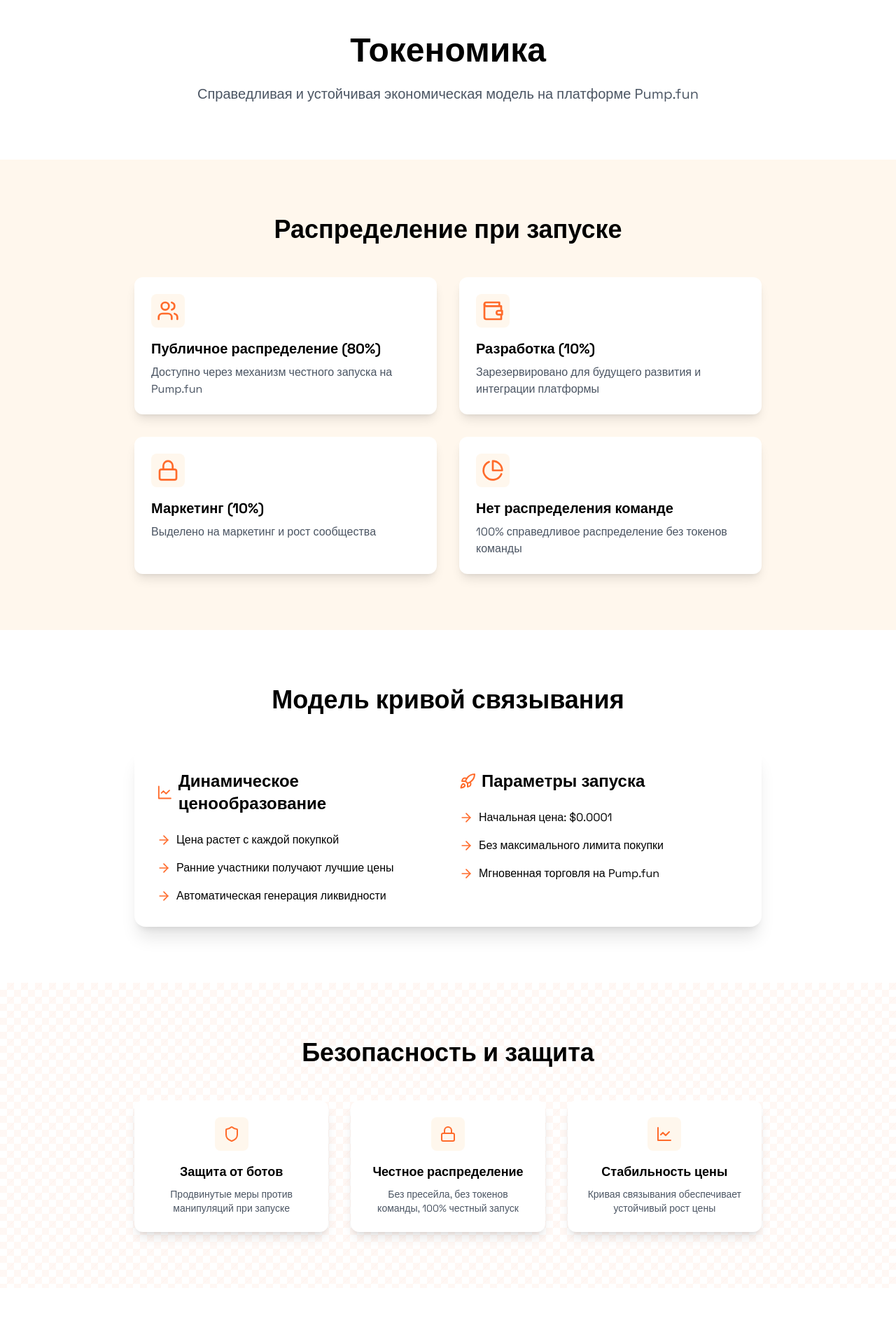
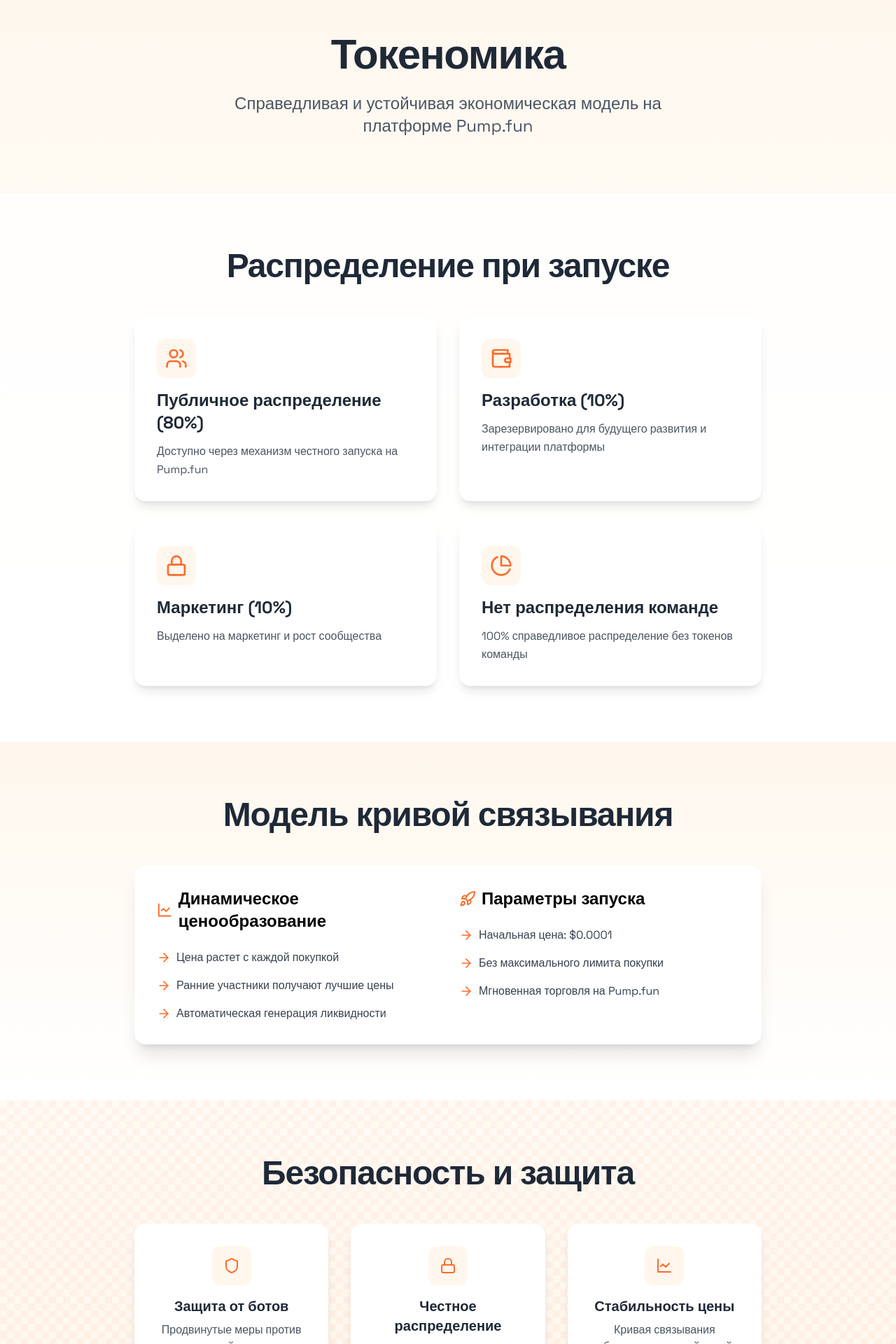
Before and after one commit to 8di4k/Call-Token, a React (Vite) app: page /tokenomics in a window 1280 px wide. Shown: the part 160-2080 px from the top of the page at 70% size. Built offline with nearby package versions, Linux system fonts and the light colour scheme.

Commit message:
Roadmap and Tokenomics page updated

```diff
--- a/src/pages/Tokenomics.tsx
+++ b/src/pages/Tokenomics.tsx
@@ -1,34 +1,45 @@
 import React from 'react';
 import { motion } from 'framer-motion';
-import { PieChart, Wallet, Lock, Users, ArrowRight, LineChart, Rocket, Shield } from 'lucide-react';
+import {
+  PieChart, Wallet, Lock, Users, ArrowRight, LineChart,
+  Rocket, Shield
+} from 'lucide-react';
 import { useLanguage } from '../contexts/LanguageContext';
+
+const fadeUp = {
+  initial: { opacity: 0, y: 20 },
+  animate: { opacity: 1, y: 0 }
+};
 
 export default function Tokenomics() {
   const { t } = useLanguage();
 
   return (
-    <div className="pt-32">
-      {/* Hero Section */}
+    <div className="pt-32 min-h-screen bg-gradient-to-b from-orange-50 via-white to-orange-100/50">
       <section className="pb-20">
         <div className="container mx-auto px-4">
-          <motion.div
-            initial={{ opacity: 0, y: 20 }}
-            animate={{ opacity: 1, y: 0 }}
-            className="max-w-3xl mx-auto text-center"
-          >
-            <h1 className="text-5xl font-bold mb-6">{t('tokenomics.title')}</h1>
-            <p className="text-xl text-gray-600">
+          <motion.div {...fadeUp} transition={{ duration: 0.6 }} className="max-w-3xl mx-auto text-center">
+            <h1 className="text-5xl md:text-6xl font-extrabold mb-6 text-gray-800 tracking-tight">
+              {t('tokenomics.title')}
+            </h1>
+            <p className="text-xl md:text-2xl text-gray-600 max-w-2xl mx-auto">
               {t('tokenomics.subtitle')}
             </p>
           </motion.div>
         </div>
       </section>
 
-      {/* Token Distribution */}
-      <section className="py-20 bg-orange-50">
+      <section className="py-20 bg-white/80 backdrop-blur-sm">
         <div className="container mx-auto px-4">
           <div className="max-w-4xl mx-auto">
-            <h2 className="text-4xl font-bold mb-12 text-center">{t('tokenomics.distribution.title')}</h2>
+            <motion.h2
+              initial={{ opacity: 0, y: 20 }}
+              whileInView={{ opacity: 1, y: 0 }}
+              viewport={{ once: true }}
+              className="text-4xl md:text-5xl font-bold mb-12 text-center text-gray-800 tracking-tight"
+            >
+              {t('tokenomics.distribution.title')}
+            </motion.h2>
             <div className="grid grid-cols-1 md:grid-cols-2 gap-8">
               <TokenomicsCard
                 icon={<Users className="w-8 h-8" />}
@@ -55,12 +66,23 @@ export default function Tokenomics() {
         </div>
       </section>
 
-      {/* Bonding Curve */}
-      <section className="py-20">
+      <section className="py-20 bg-gradient-to-t from-white to-orange-50">
         <div className="container mx-auto px-4">
           <div className="max-w-4xl mx-auto">
-            <h2 className="text-4xl font-bold mb-12 text-center">{t('tokenomics.bondingCurve.title')}</h2>
-            <div className="bg-white rounded-2xl shadow-xl overflow-hidden">
+            <motion.h2
+              initial={{ opacity: 0, y: 20 }}
+              whileInView={{ opacity: 1, y: 0 }}
+              viewport={{ once: true }}
+              className="text-4xl md:text-5xl font-bold mb-12 text-center text-gray-800 tracking-tight"
+            >
+              {t('tokenomics.bondingCurve.title')}
+            </motion.h2>
+            <motion.div
+              initial={{ opacity: 0, y: 20 }}
+              whileInView={{ opacity: 1, y: 0 }}
+              viewport={{ once: true }}
+              className="bg-white rounded-2xl shadow-xl overflow-hidden"
+            >
               <div className="p-8">
                 <div className="grid grid-cols-1 md:grid-cols-2 gap-8">
                   <div>
@@ -68,9 +90,9 @@ export default function Tokenomics() {
                       <LineChart className="w-6 h-6 text-primary" />
                       {t('tokenomics.bondingCurve.dynamicPricing')}
                     </h3>
-                    <ul className="space-y-4">
-                      {t('tokenomics.bondingCurve.features').map((feature, index) => (
-                        <li key={index} className="flex items-center gap-2">
+                    <ul className="space-y-4 text-gray-700">
+                      {t('tokenomics.bondingCurve.features').map((feature: string, i: number) => (
+                        <li key={i} className="flex items-center gap-2">
                           <ArrowRight className="w-5 h-5 text-primary" />
                           <span>{feature}</span>
                         </li>
@@ -82,7 +104,7 @@ export default function Tokenomics() {
                       <Rocket className="w-6 h-6 text-primary" />
                       {t('tokenomics.bondingCurve.launch.title')}
                     </h3>
-                    <ul className="space-y-4">
+                    <ul className="space-y-4 text-gray-700">
                       <li className="flex items-center gap-2">
                         <ArrowRight className="w-5 h-5 text-primary" />
                         <span>{t('tokenomics.bondingCurve.launch.initialPrice')}</span>
@@ -99,16 +121,22 @@ export default function Tokenomics() {
                   </div>
                 </div>
               </div>
-            </div>
+            </motion.div>
           </div>
         </div>
       </section>
 
-      {/* Security Features */}
       <section className="py-20 bg-pattern-waves">
         <div className="container mx-auto px-4">
           <div className="max-w-4xl mx-auto">
-            <h2 className="text-4xl font-bold mb-12 text-center">{t('tokenomics.security.title')}</h2>
+            <motion.h2
+              initial={{ opacity: 0, y: 20 }}
+              whileInView={{ opacity: 1, y: 0 }}
+              viewport={{ once: true }}
+              className="text-4xl md:text-5xl font-bold mb-12 text-center text-gray-800 tracking-tight"
+            >
+              {t('tokenomics.security.title')}
+            </motion.h2>
             <div className="grid grid-cols-1 md:grid-cols-3 gap-8">
               <SecurityCard
                 icon={<Shield className="w-6 h-6" />}
@@ -133,37 +161,48 @@ export default function Tokenomics() {
   );
 }
 
-function TokenomicsCard({ icon, title, description }: { icon: React.ReactNode; title: string; description: string }) {
+function TokenomicsCard({ icon, title, description }) {
+  return (
+    <motion.div
+      initial={{ opacity: 0, y: 20 }}
+      whileInView={{ opacity: 1, y: 0 }}
+      viewport={{ once: true }}
+      whileHover={{ scale: 1.06 }}
+      transition={{ type: 'spring', stiffness: 150 }}
+      className="bg-white p-8 rounded-2xl shadow-lg hover:shadow-2xl transition-shadow"
+    >
+      <div className="text-primary mb-4 w-14 h-14 flex items-center justify-center bg-orange-50 rounded-xl">
+        {icon}
+      </div>
+      <h3 className="text-xl md:text-2xl font-bold text-gray-800 mb-3 leading-snug">
+        {title}
+      </h3>
+      <p className="text-gray-600 leading-relaxed">
+        {description}
+      </p>
+    </motion.div>
+  );
+}
+
+function SecurityCard({ icon, title, description }) {
   return (
     <motion.div
       initial={{ opacity: 0, y: 20 }}
       whileInView={{ opacity: 1, y: 0 }}
       viewport={{ once: true }}
       whileHover={{ scale: 1.05 }}
-      className="bg-white p-6 rounded-xl shadow-lg"
+      transition={{ type: 'spring', stiffness: 150 }}
+      className="bg-white p-8 rounded-2xl shadow-lg hover:shadow-2xl transition-shadow text-center"
     >
-      <div className="text-primary mb-4 w-12 h-12 flex items-center justify-center bg-orange-50 rounded-lg">
+      <div className="text-primary mb-4 w-14 h-14 mx-auto flex items-center justify-center bg-orange-50 rounded-xl">
         {icon}
       </div>
-      <h3 className="text-xl font-bold mb-2">{title}</h3>
-      <p className="text-gray-600">{description}</p>
+      <h3 className="text-lg md:text-xl font-bold text-gray-800 mb-2 leading-snug">
+        {title}
+      </h3>
+      <p className="text-gray-600 text-sm md:text-base leading-relaxed">
+        {description}
+      </p>
     </motion.div>
   );
 }
-
-function SecurityCard({ icon, title, description }: { icon: React.ReactNode; title: string; description: string }) {
-  return (
-    <motion.div
-      initial={{ opacity: 0, y: 20 }}
-      whileInView={{ opacity: 1, y: 0 }}
-      viewport={{ once: true }}
-      className="bg-white p-6 rounded-xl shadow-lg text-center"
-    >
-      <div className="text-primary mb-4 w-12 h-12 mx-auto flex items-center justify-center bg-orange-50 rounded-lg">
-        {icon}
-      </div>
-      <h3 className="text-lg font-bold mb-2">{title}</h3>
-      <p className="text-gray-600 text-sm">{description}</p>
-    </motion.div>
-  );
-}
```
Also changed, not shown: src/pages/Roadmap.tsx (+70 -150 lines).
